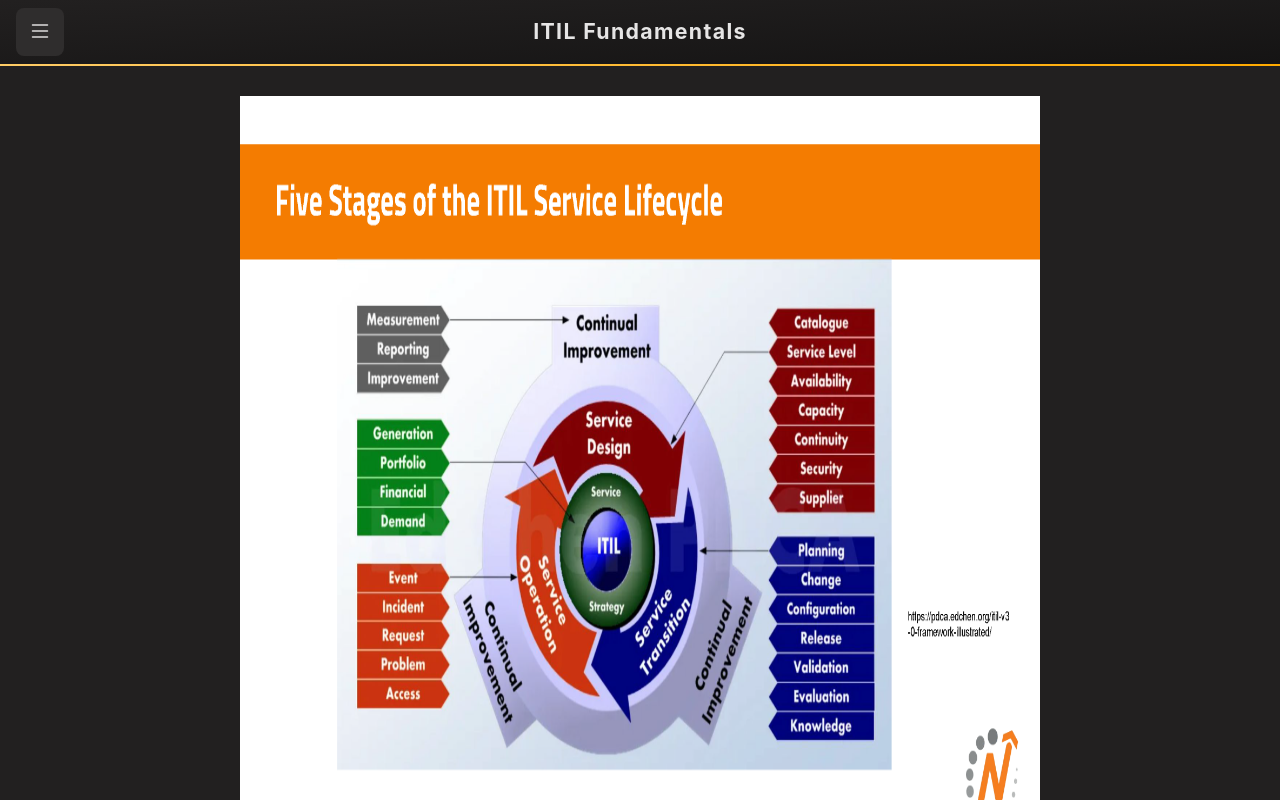
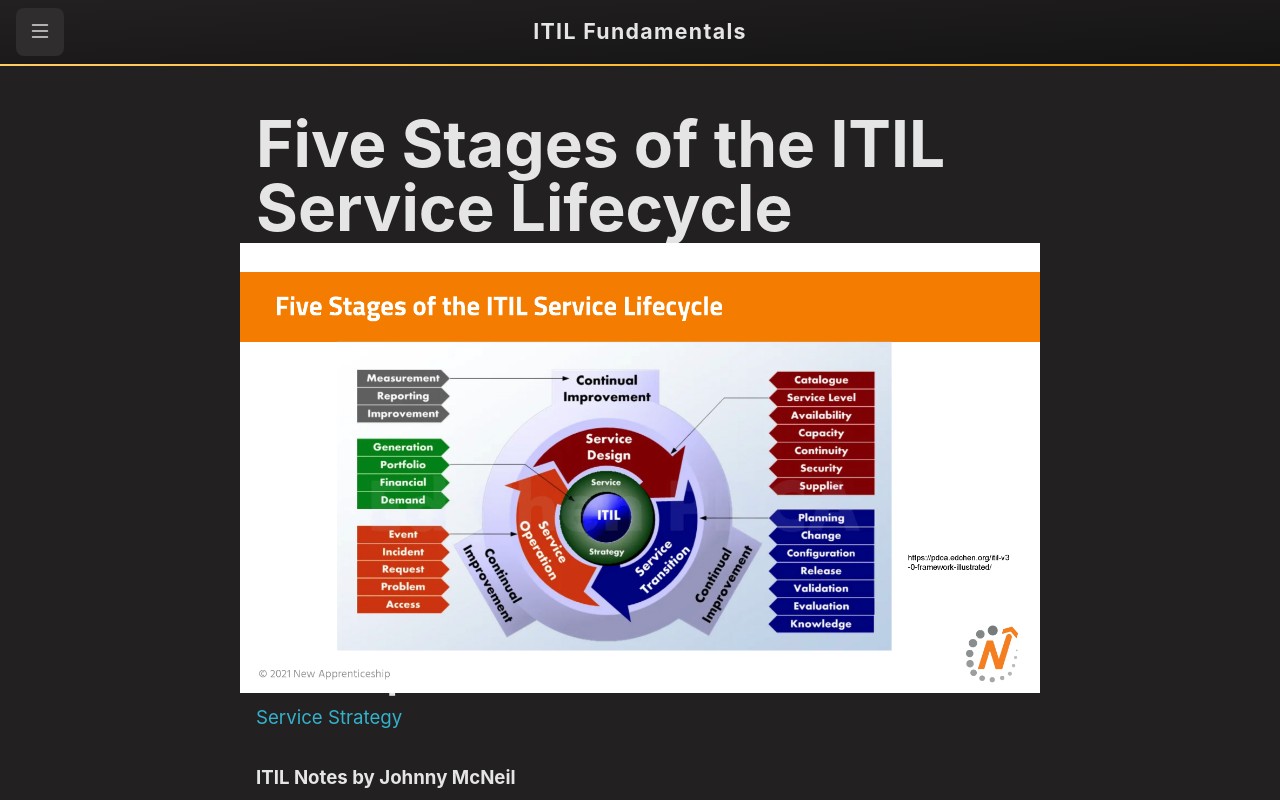
Before and after one commit to johnnymcneil/itil.johnnymcneil.com, a Next.js app: page /five-stages in a window 1280 px wide. Built offline with nearby package versions, Linux system fonts and the light colour scheme.

Commit message:
Attempting correction on Next/Image components

```diff
--- a/pages/five-stages/index.js
+++ b/pages/five-stages/index.js
@@ -18,7 +18,7 @@ export default function FiveStages() {
       <PageHeading note={note} />
 
       <p>
-        <Image src={page5} layout='fill' />
+        <Image src={page5} layout='fill' objectFit='contain' />
       </p>
       <p>The ITIL Service Lifecycle goes through 5 Stages:</p>
       <table>
@@ -51,7 +51,7 @@ export default function FiveStages() {
           </tr>
         </tbody>
       </table>
-      <p><Image src={page6} layout='fill' /></p>
+      <p><Image src={page6} layout='fill' objectFit='contain' /></p>
       <p>Each stage has its own unique set of processes and steps to ensure a healthy service lifecycle.</p>
 
       <LinkList heading='Next Up' linkList={nextUp} />
--- a/pages/five-stages/service-operations/functions/index.js
+++ b/pages/five-stages/service-operations/functions/index.js
@@ -18,7 +18,7 @@ export default function ServiceOperationFunctions() {
 
       <h1>Service Operation Functions</h1>
       <p><strong>Stage4</strong></p>
-      <p><Image src={serviceOpsFlow} layout='fill' /></p>
+      <p><Image src={serviceOpsFlow} layout='fill' objectFit='contain' /></p>
       <p>A function is a team or group of people who perform a set of activities.</p>
       <ul>
         <li><Link href={Notes.ServiceDesk.href}><a>Service Desk</a></Link></li>
--- a/pages/five-stages/service-operations/functions/priority-matrix.js
+++ b/pages/five-stages/service-operations/functions/priority-matrix.js
@@ -18,7 +18,7 @@ export default function PriorityMatrix() {
       <p>Insert slide here</p>
       </blockquote>
 
-      <p><Image src={matrix} layout='fill' /></p>
+      <p><Image src={matrix} layout='fill' objectFit='contain' /></p>
 
       <h2>Priority Matrix Explained</h2>
       <table>
--- a/pages/five-stages/service-operations/functions/request-fulfillment.js
+++ b/pages/five-stages/service-operations/functions/request-fulfillment.js
@@ -28,7 +28,7 @@ export default function RequestFulfillment() {
         <li>Service Requests - Deal with requests for something new to be provided to the user (e.g. access to an online portal, a new version of software).</li>
       </ul>
 
-      <p><Image src={reqFul} layout='fill' /><br />
+      <p><Image src={reqFul} layout='fill' objectFit='contain' /><br />
       Image source: <a href="https://www.atlassian.com/itsm/service-request-management">https://www.atlassian.com/itsm/service-request-management</a></p>
       <ol>
         <li>A customer requests service</li>
--- a/pages/raci.js
+++ b/pages/raci.js
@@ -14,7 +14,7 @@ export default function RACI() {
 
       <PageHeading note={note} />
 
-      <Image src={page26} layout='fill' />
+      <Image src={page26} layout='fill' objectFit='contain' />
       <ul>
       <li><strong>Responsible</strong> -&gt; The person who does the work to achieve the task such as administrators and developers.</li>
       <li><strong>Accountable</strong> -&gt; The person who is accountable for the correct and thorough completion of the task, such as managers and directors.</li>
```
